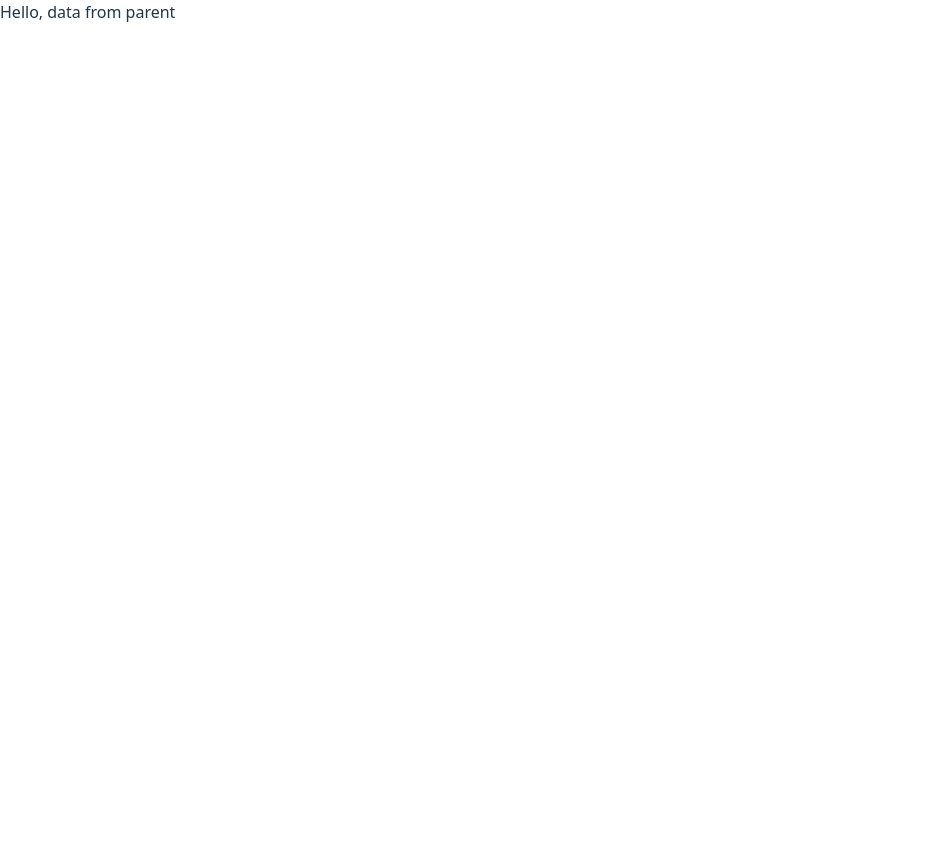
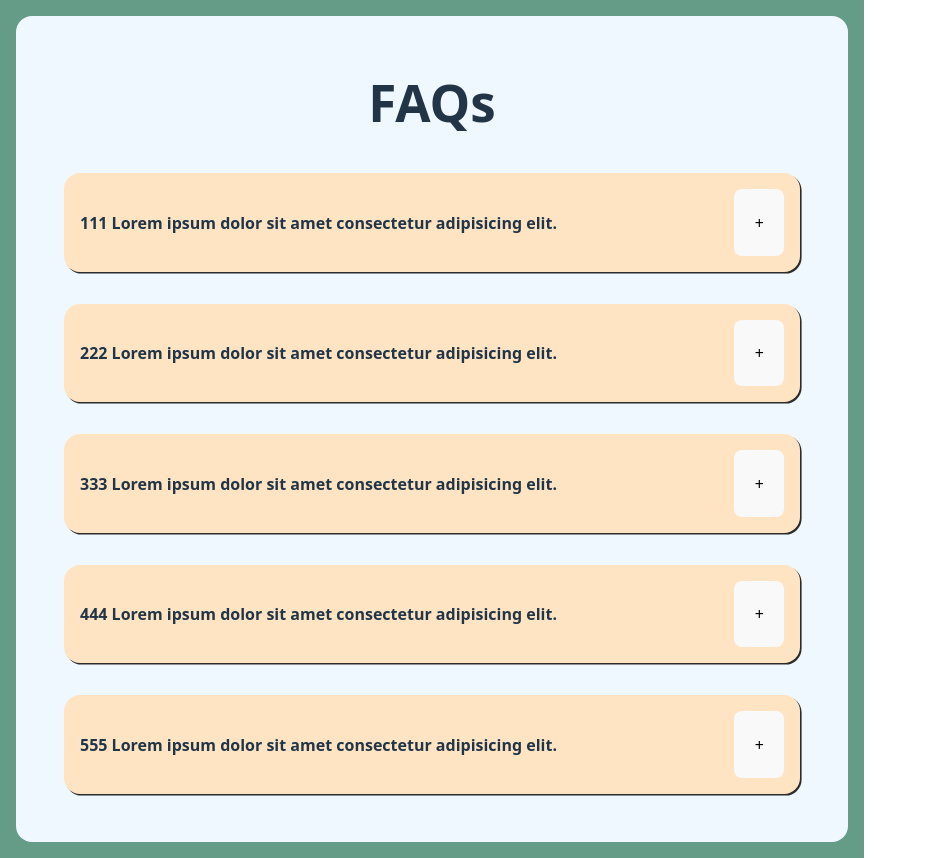
Before and after one commit to ShifatiRabbi/react_practice, a React (Vite) app in the folder sample-project/: page / in a window 1280 px wide. Shown: the whole page, without its empty margins (0-926 px from the left). Before the commit the page ends 800 px from the top, so only its background shows below. Built offline with nearby package versions, Linux system fonts and the light colour scheme.

Commit message:
FAQ toggle learn

```diff
--- a/package.json
+++ /dev/null
@@ -1,5 +0,0 @@
-{
-  "dependencies": {
-    "uuid": "^13.0.0"
-  }
-}
--- a/sample-project/src/App.jsx
+++ b/sample-project/src/App.jsx
@@ -1,20 +1,22 @@
 import React from "react";
+import FAQs from "./components/FAQs/FAQs";
 // import { STATE } from "./STATE";
 // import Conditional_Rendering from "./Conditional_Rendering/index";
 // import RegisterForm from "./components/Form/RegisterForm";
-import StateLifting from "./State_Lifting/child";
+// import StateLifting from "./State_Lifting/child";
 
 function App(){
 
-  let data = "Hello, data from parent"
-  const renderData = (childData) => {
-    console.log(childData)
-  }
+  // let data = "Hello, data from parent"
+  // const renderData = (childData) => {
+  //   console.log(childData)
+  // }
 
   return(
     <div>
 
-      <StateLifting parentData={data} renderData={renderData} />
+      <FAQs />
+      {/* <StateLifting parentData={data} renderData={renderData} /> */}
       {/* <RegisterForm /> */}
       {/* <STATE /> */}
       {/* <Conditional_Rendering /> */}
--- /dev/null
+++ b/sample-project/src/components/FAQs/FAQ.jsx
@@ -0,0 +1,21 @@
+import React, {useState} from "react";
+import style from "./faq.module.css"
+
+const FAQ = (data) => {
+
+    const [toggle, setToggle] = useState(false)
+
+    return(
+        <article className={style.faq}>
+            <div>
+                <h4>{data.faq.title}</h4>
+                <button onClick={() => {setToggle(!toggle)}}>
+                    {toggle ? "-" : "+"}
+                </button>
+            </div>
+            { toggle && <p>{data.faq.desc}</p> }
+        </article>
+    )
+}
+
+export default FAQ;
--- /dev/null
+++ b/sample-project/src/components/FAQs/FAQs.jsx
@@ -0,0 +1,18 @@
+import React, {} from "react";
+import { faqsData } from "./faqsData";
+import FAQ from "./FAQ"
+import style from "./faqs.module.css"
+
+const FAQs = () => {
+
+    return(
+        <main className={style.container}>
+            <section className={style.faqs}>
+                <h1>FAQs</h1>
+                { faqsData.map(faq => <FAQ key={faq.id} faq={faq} />) }
+            </section>
+        </main>
+    )
+}
+
+export default FAQs;
--- /dev/null
+++ b/sample-project/src/components/FAQs/faq.module.css
@@ -0,0 +1,12 @@
+.faq{
+    margin: 2rem;
+    background-color: bisque;
+    padding: 1rem;
+    border-radius: 1rem;
+    box-shadow: 0.1rem 0.1rem #2c2c2c;
+}
+
+.faq div {
+    display: flex;
+    justify-content: space-between;
+}
--- /dev/null
+++ b/sample-project/src/components/FAQs/faqs.module.css
@@ -0,0 +1,20 @@
+.container {
+    min-height: 100vh;
+    display: flex;
+    justify-content: center;
+    align-items: center;
+    background-color: rgb(101, 156, 135);
+    padding: 1rem;
+}
+
+.faqs{
+    width: 50rem;
+    max-width: 100%;
+    background-color: aliceblue;
+    border-radius: 1rem;
+    padding: 1rem;
+}
+
+h1{
+    text-align: center;
+}
--- /dev/null
+++ b/sample-project/src/components/FAQs/faqsData.jsx
@@ -0,0 +1,27 @@
+export const faqsData = [
+    {
+        id : 1,
+        title : "111 Lorem ipsum dolor sit amet consectetur adipisicing elit.",
+        desc : "Lorem ipsum, dolor sit amet consectetur adipisicing elit. Repellat iure exercitationem molestiae architecto quisquam quam necessitatibus corporis ab, consequuntur laudantium maiores? Eius debitis laborum autem necessitatibus nisi, pariatur accusantium soluta."
+    },
+    {
+        id : 2,
+        title : "222 Lorem ipsum dolor sit amet consectetur adipisicing elit.",
+        desc : "Lorem ipsum, dolor sit amet consectetur adipisicing elit. Repellat iure exercitationem molestiae architecto quisquam quam necessitatibus corporis ab, consequuntur laudantium maiores? Eius debitis laborum autem necessitatibus nisi, pariatur accusantium soluta."
+    },
+    {
+        id : 3,
+        title : "333 Lorem ipsum dolor sit amet consectetur adipisicing elit.",
+        desc : "Lorem ipsum, dolor sit amet consectetur adipisicing elit. Repellat iure exercitationem molestiae architecto quisquam quam necessitatibus corporis ab, consequuntur laudantium maiores? Eius debitis laborum autem necessitatibus nisi, pariatur accusantium soluta."
+    },
+    {
+        id : 4,
+        title : "444 Lorem ipsum dolor sit amet consectetur adipisicing elit.",
+        desc : "Lorem ipsum, dolor sit amet consectetur adipisicing elit. Repellat iure exercitationem molestiae architecto quisquam quam necessitatibus corporis ab, consequuntur laudantium maiores? Eius debitis laborum autem necessitatibus nisi, pariatur accusantium soluta."
+    },
+    {
+        id : 5,
+        title : "555 Lorem ipsum dolor sit amet consectetur adipisicing elit.",
+        desc : "Lorem ipsum, dolor sit amet consectetur adipisicing elit. Repellat iure exercitationem molestiae architecto quisquam quam necessitatibus corporis ab, consequuntur laudantium maiores? Eius debitis laborum autem necessitatibus nisi, pariatur accusantium soluta."
+    }
+]
```
Also changed, not shown: 1 other file (tests, documents, lock files or other folders).
